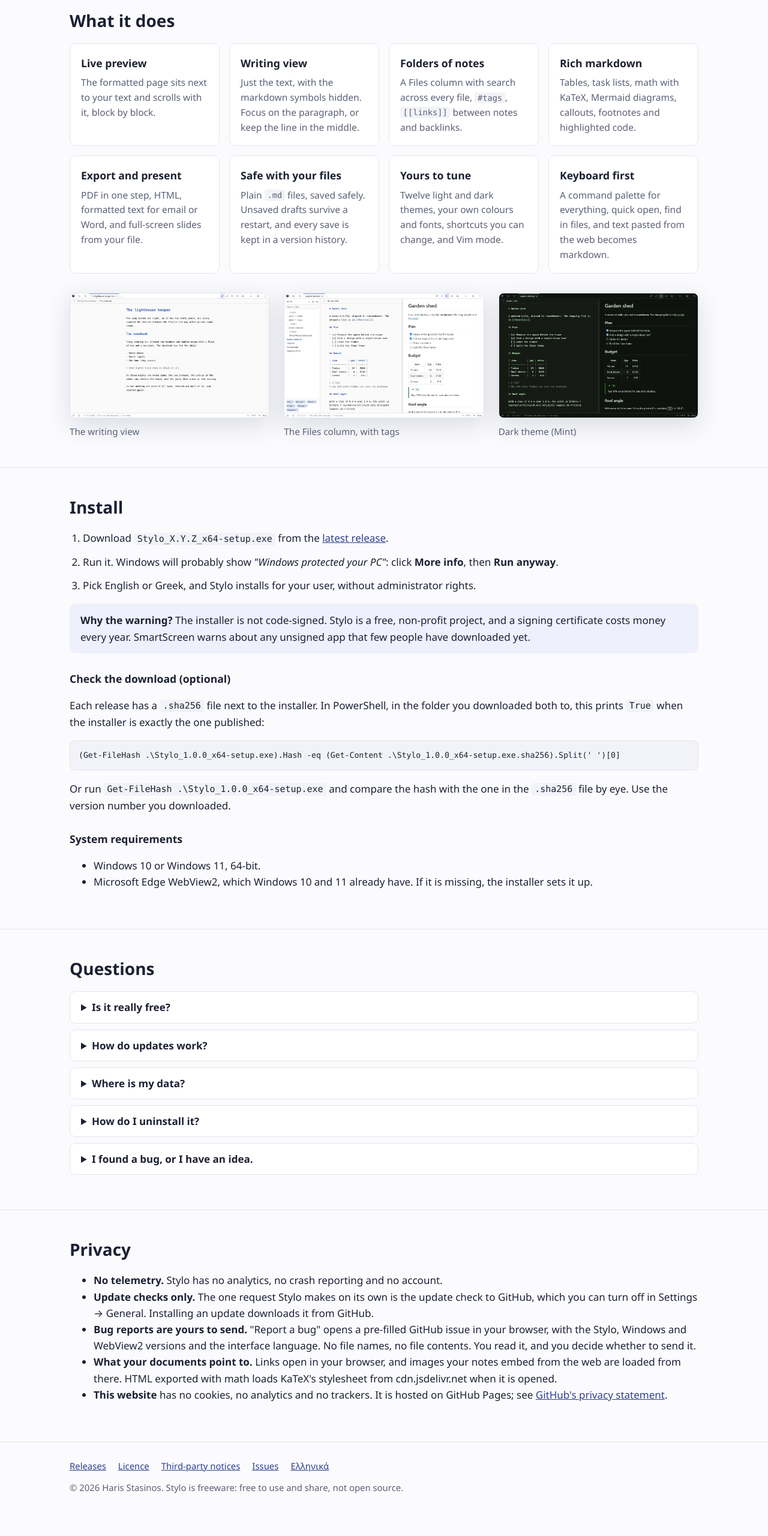
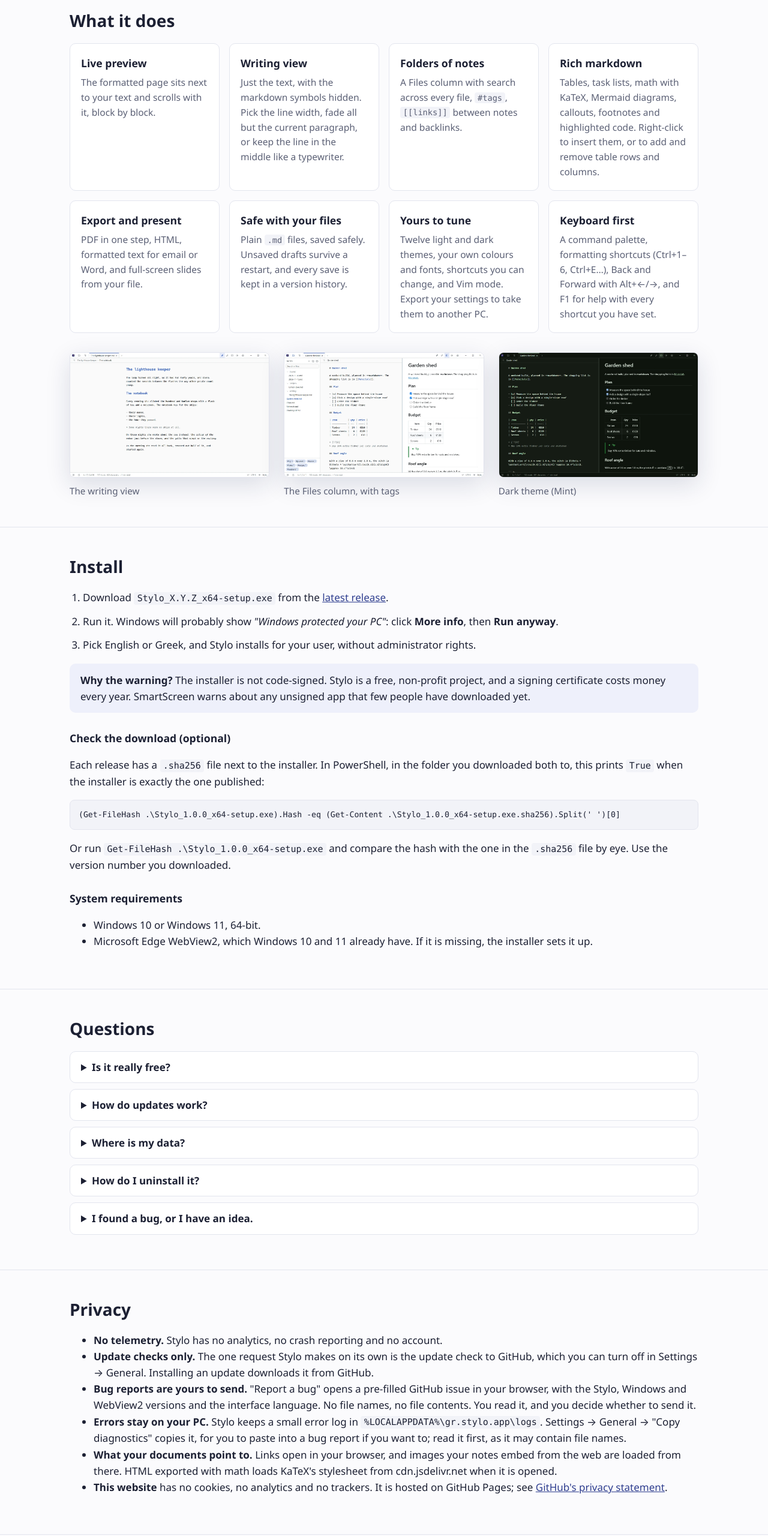
Before and after one commit to XarhsSta/stylo-releases, a plain HTML site: page docs/index.html in a window 1280 px wide. Shown: the part 1160-3720 px from the top of the page at 60% size. Before the commit the page ends 3692 px from the top, so only its background shows below. Drawn offline with Linux system fonts and the light colour scheme.

Commit message:
Take the screenshots and notices from app-polish, the tip of the 1.0 stack
- Screenshots retaken from the app-polish branch.
- THIRD-PARTY-NOTICES.md regenerated from its dependencies (adds
  tauri-plugin-window-state).
- Site: the 1.0 features (writing view options, right-click menu and table
  commands, formatting shortcuts, Back/Forward, F1 help, settings export)
  and the local error log with "Copy diagnostics".
- Bug report template: the same diagnostics hint as the app's text.

```diff
--- a/docs/index.html
+++ b/docs/index.html
@@ -55,7 +55,7 @@
             </div>
             <div class="feature">
               <h3>Writing view</h3>
-              <p>Just the text, with the markdown symbols hidden. Focus on the paragraph, or keep the line in the middle.</p>
+              <p>Just the text, with the markdown symbols hidden. Pick the line width, fade all but the current paragraph, or keep the line in the middle like a typewriter.</p>
             </div>
             <div class="feature">
               <h3>Folders of notes</h3>
@@ -63,7 +63,7 @@
             </div>
             <div class="feature">
               <h3>Rich markdown</h3>
-              <p>Tables, task lists, math with KaTeX, Mermaid diagrams, callouts, footnotes and highlighted code.</p>
+              <p>Tables, task lists, math with KaTeX, Mermaid diagrams, callouts, footnotes and highlighted code. Right-click to insert them, or to add and remove table rows and columns.</p>
             </div>
             <div class="feature">
               <h3>Export and present</h3>
@@ -75,11 +75,11 @@
             </div>
             <div class="feature">
               <h3>Yours to tune</h3>
-              <p>Twelve light and dark themes, your own colours and fonts, shortcuts you can change, and Vim mode.</p>
+              <p>Twelve light and dark themes, your own colours and fonts, shortcuts you can change, and Vim mode. Export your settings to take them to another PC.</p>
             </div>
             <div class="feature">
               <h3>Keyboard first</h3>
-              <p>A command palette for everything, quick open, find in files, and text pasted from the web becomes markdown.</p>
+              <p>A command palette, formatting shortcuts (Ctrl+1–6, Ctrl+E…), Back and Forward with Alt+←/→, and F1 for help with every shortcut you have set.</p>
             </div>
           </div>
 
@@ -190,8 +190,10 @@
               <li>Your documents are ordinary <code>.md</code> files, wherever you save them.</li>
               <li>
                 Settings, unsaved drafts and the version history (the last 50 saves of each file) are in
-                <code>%LOCALAPPDATA%\gr.stylo.app</code>, on your computer.
+                <code>%LOCALAPPDATA%\gr.stylo.app</code>, on your computer, together with a small error log
+                (<code>logs\stylo.log</code>).
               </li>
+              <li>Settings → General → Export settings saves your settings, themes and shortcuts to a file, for another PC.</li>
               <li>Nothing is uploaded anywhere.</li>
             </ul>
           </details>
@@ -229,6 +231,11 @@
               contents. You read it, and you decide whether to send it.
             </li>
             <li>
+              <strong>Errors stay on your PC.</strong> Stylo keeps a small error log in
+              <code>%LOCALAPPDATA%\gr.stylo.app\logs</code>. Settings → General → "Copy diagnostics" copies it, for you
+              to paste into a bug report if you want to; read it first, as it may contain file names.
+            </li>
+            <li>
               <strong>What your documents point to.</strong> Links open in your browser, and images your notes embed from
               the web are loaded from there. HTML exported with math loads KaTeX's stylesheet from cdn.jsdelivr.net when it
               is opened.
```
Also changed, not shown: docs/el/index.html (+12 -4 lines), 3 other files.
